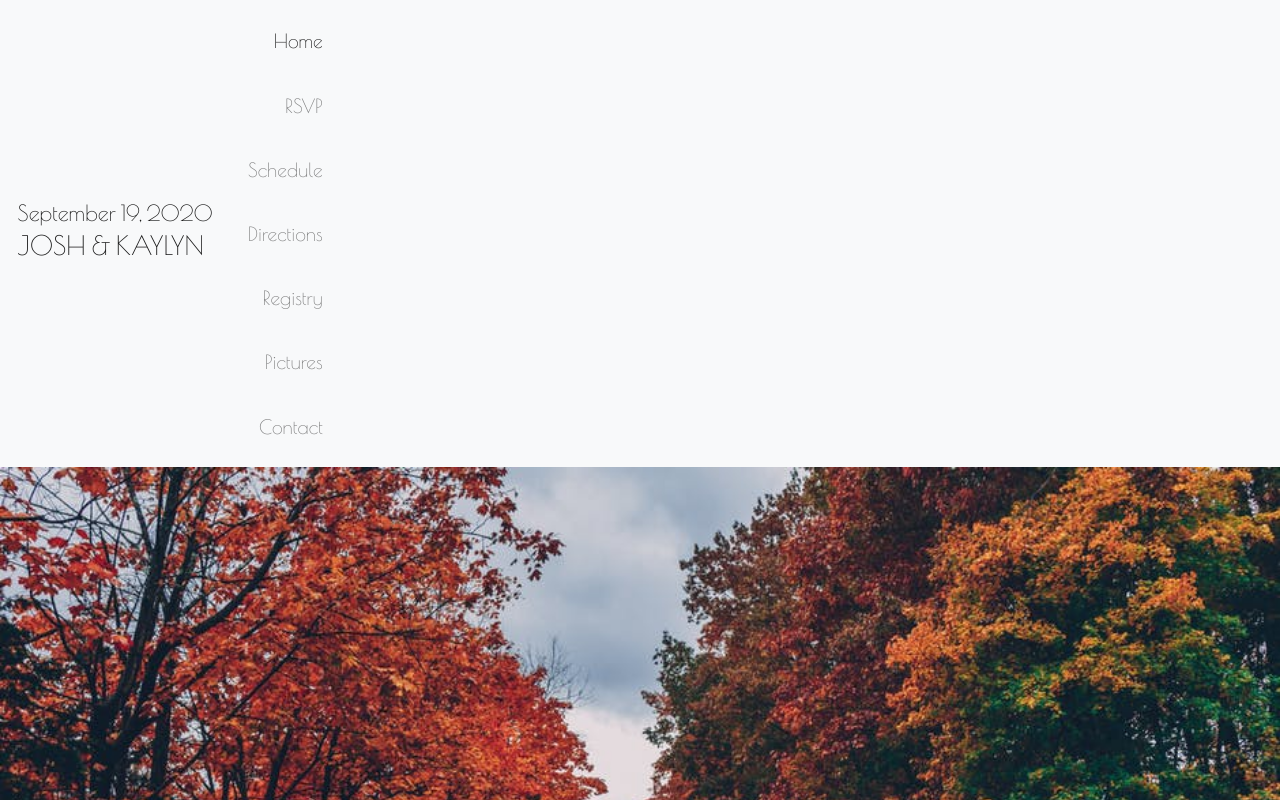
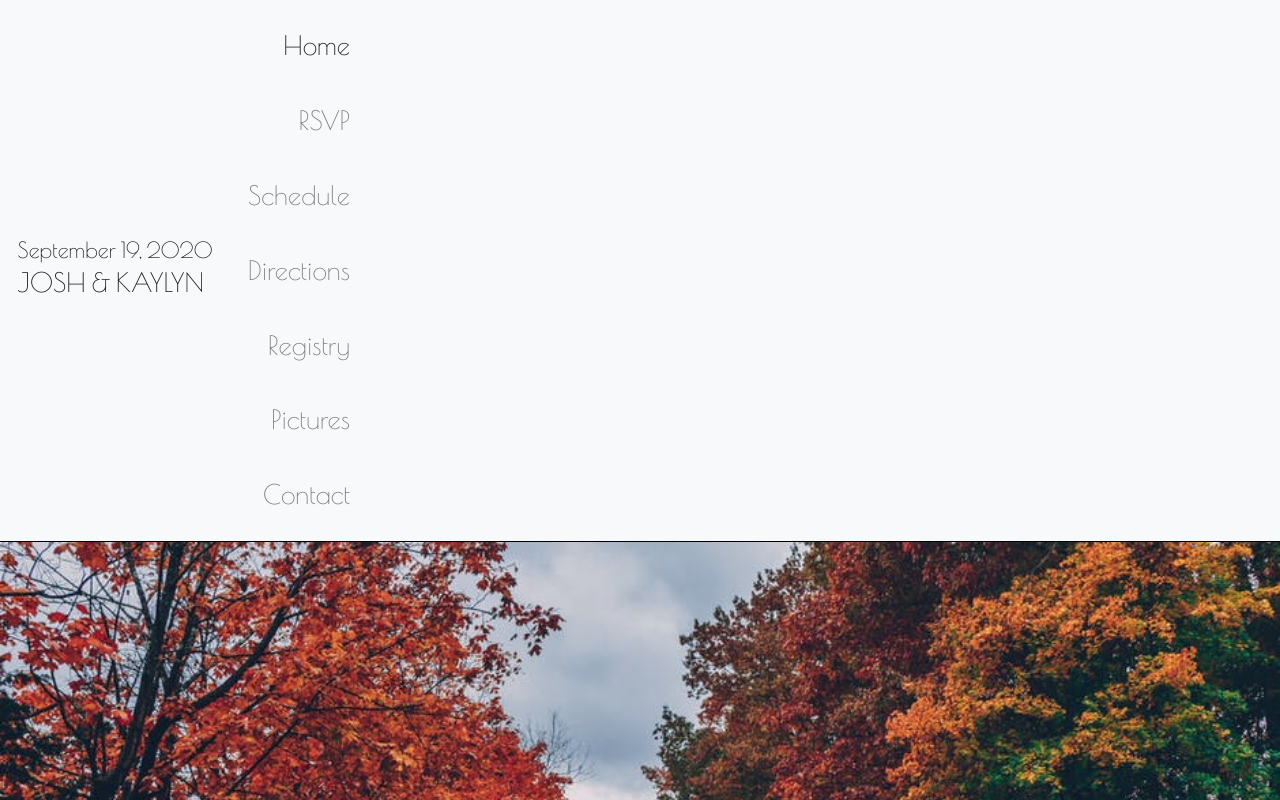
Before and after one commit to joshforcier/rsvp, a Vue app: page / in a window 1280 px wide. Shown: the top 800 px of the page. Built offline with nearby package versions, Linux system fonts and the light colour scheme; what vue-gallery, vue-sweetalert2, vuefire would draw is missing.

Commit message:
larger navbar font

```diff
--- a/src/components/Navbar.vue
+++ b/src/components/Navbar.vue
@@ -4,6 +4,7 @@
             toggleable="lg"
             type="light"
             variant="light"
+            class="navbar_border"
         >
             <b-navbar-brand href="#">
                 <div class="white-space">September 19, 2020</div>
@@ -86,4 +87,13 @@ export default {
     padding: 0rem 1rem;
 }
 
+.navbar_border {
+    border-bottom: 1px solid black;
+}
+
+.nav-link {
+    font-size: 1.5rem;
+    padding: 0.25rem;
+}
+
 </style>
```
